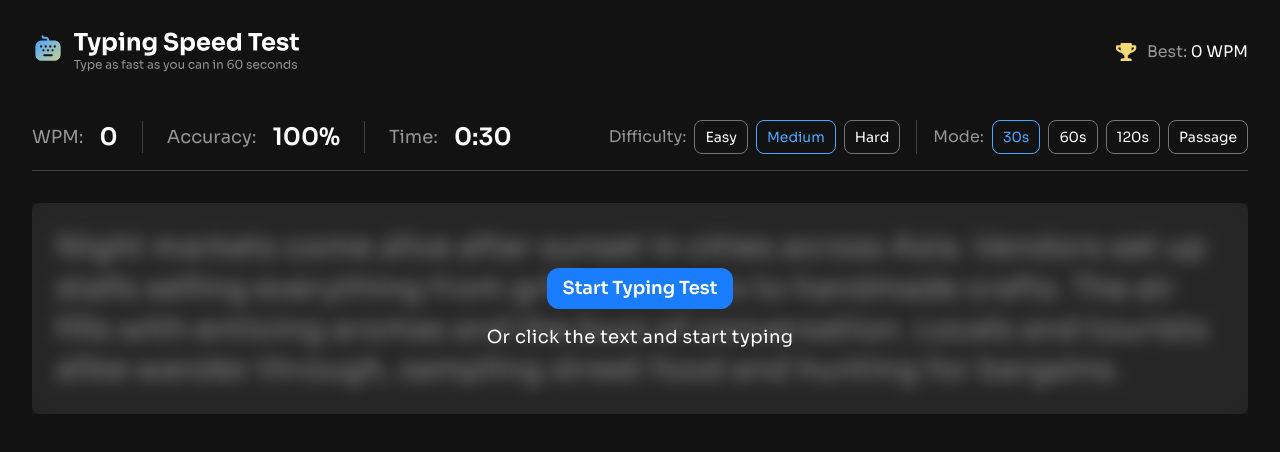
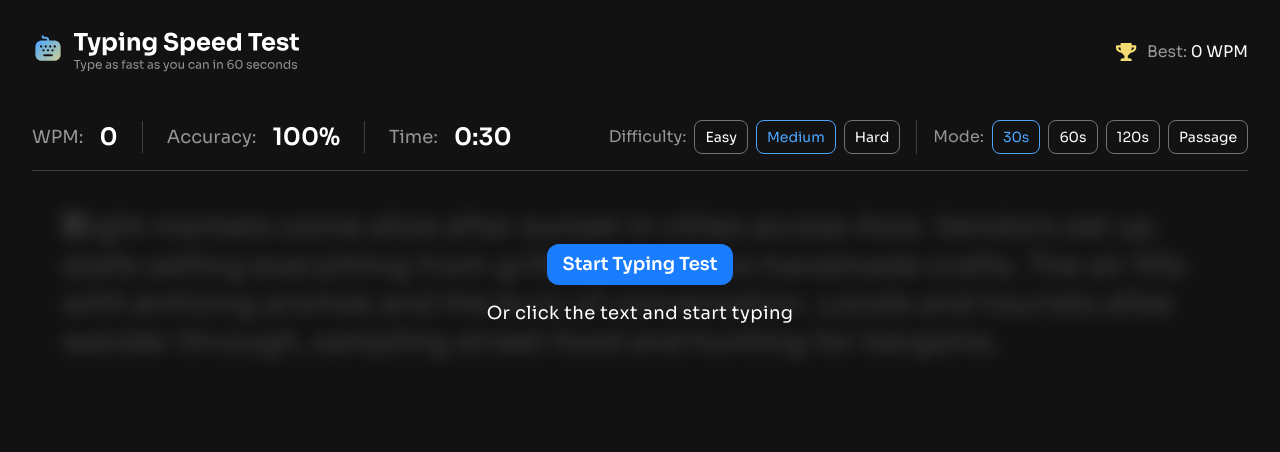
Before and after one commit to stephany247/typing-speed-test, a React app: page / in a window 1280 px wide. Shown: the top 452 px of the page. Built offline with nearby package versions, Linux system fonts and the light colour scheme; the HTML template or start-up script is replaced by a standard one.

Commit message:
feat(ui): add subtle animated transitions to passage typing feedback

```diff
--- a/src/components/Passage.tsx
+++ b/src/components/Passage.tsx
@@ -3,6 +3,8 @@
 //   onRestart: () => void;
 //   hasStarted?: boolean;
 // };
+
+import { useEffect, useRef, useState } from "react";
 
 type PassageProps = {
   text: string;
@@ -21,30 +23,68 @@ export default function Passage({
   errors,
   onStart,
 }: PassageProps) {
+  const charRefs = useRef<(HTMLSpanElement | null)[]>([]);
+  const [cursorStyle, setCursorStyle] = useState({
+    x: 0,
+    y: 0,
+    width: 0,
+    height: 0,
+  });
+
+  useEffect(() => {
+    const el = charRefs.current[typed.length];
+    if (!el) return;
+
+    const rect = el.getBoundingClientRect();
+    const parentRect = el.parentElement!.getBoundingClientRect();
+
+    setCursorStyle({
+      x: rect.left - parentRect.left,
+      y: rect.top - parentRect.top,
+      width: rect.width,
+      height: rect.height,
+    });
+  }, [typed.length]);
+
   return (
     <div className="mt-8 relative">
-      <div className="my-8 rounded-lg bg-neutral-800 p-6 leading-relaxed max-h-140 overflow-y-auto">
-        <p className="text-3xl tracking-[0.4px] leading-[136%] text-wrap">
-          {text.split("").map((char, index) => {
-            const typedChar = typed[index];
-            const isError = errors.includes(index);
-            const isActive = hasStarted && index === typed.length;
+      <div
+        className={`my-8 leading-relaxed max-h-140 overflow-y-auto transition-all duration-500 ease-in-out  ${
+          !hasStarted ? "blur-sm opacity-40 scale-95" : ""
+        }`}
+      >
+        <div className="relative inline-block">
+          {/* highlight */}
+          <span
+            className="absolute top-0 transition-transform duration-200 ease-out bg-neutral-700 rounded-sm"
+            style={{
+              transform: `translate(${cursorStyle.x}px, ${cursorStyle.y}px)`,
+              width: cursorStyle.width,
+              height: cursorStyle.height,
+            }}
+          />
 
-            let className = "text-neutral-400";
-
-            if (typedChar) {
-              className = isError ? "text-red-500 underline underline-offset-8" : "text-green-500";
-            } else if (isActive) {
-              className = "bg-neutral-700 text-neutral-400 rounded-sm px-px";
-            }
-
-            return (
-              <span key={index} className={className}>
+          {/* text */}
+          <p className="relative text-3xl tracking-[0.4px] leading-[136%]">
+            {text.split("").map((char, index) => (
+              <span
+                key={index}
+                ref={(el) => {
+                  charRefs.current[index] = el;
+                }}
+                className={
+                  errors.includes(index)
+                    ? "text-red-500"
+                    : typed[index]
+                    ? "text-green-500"
+                    : "text-neutral-400"
+                }
+              >
                 {char === " " ? " " : char}
               </span>
-            );
-          })}
-        </p>
+            ))}
+          </p>
+        </div>
       </div>
 
       {hasStarted ? (
@@ -58,7 +98,7 @@ export default function Passage({
           </button>
         </div>
       ) : (
-        <div className="absolute inset-0 flex flex-col gap-4 items-center justify-center backdrop-blur-sm">
+        <div className="absolute inset-0 flex flex-col gap-4 items-center justify-center backdrop-blur-s">
           <button
             onClick={onStart}
             className="px-4 py-2.5 bg-blue-600 transition-colors duration-200 ease-in-out rounded-xl inline-flex items-center justify-center gap-2 text-lg font-semibold leading-[1.2] cursor-pointer focus:outline-1 focus:outline-offset-2 focus:outline-blue-400 hover:border-blue-400"
```
